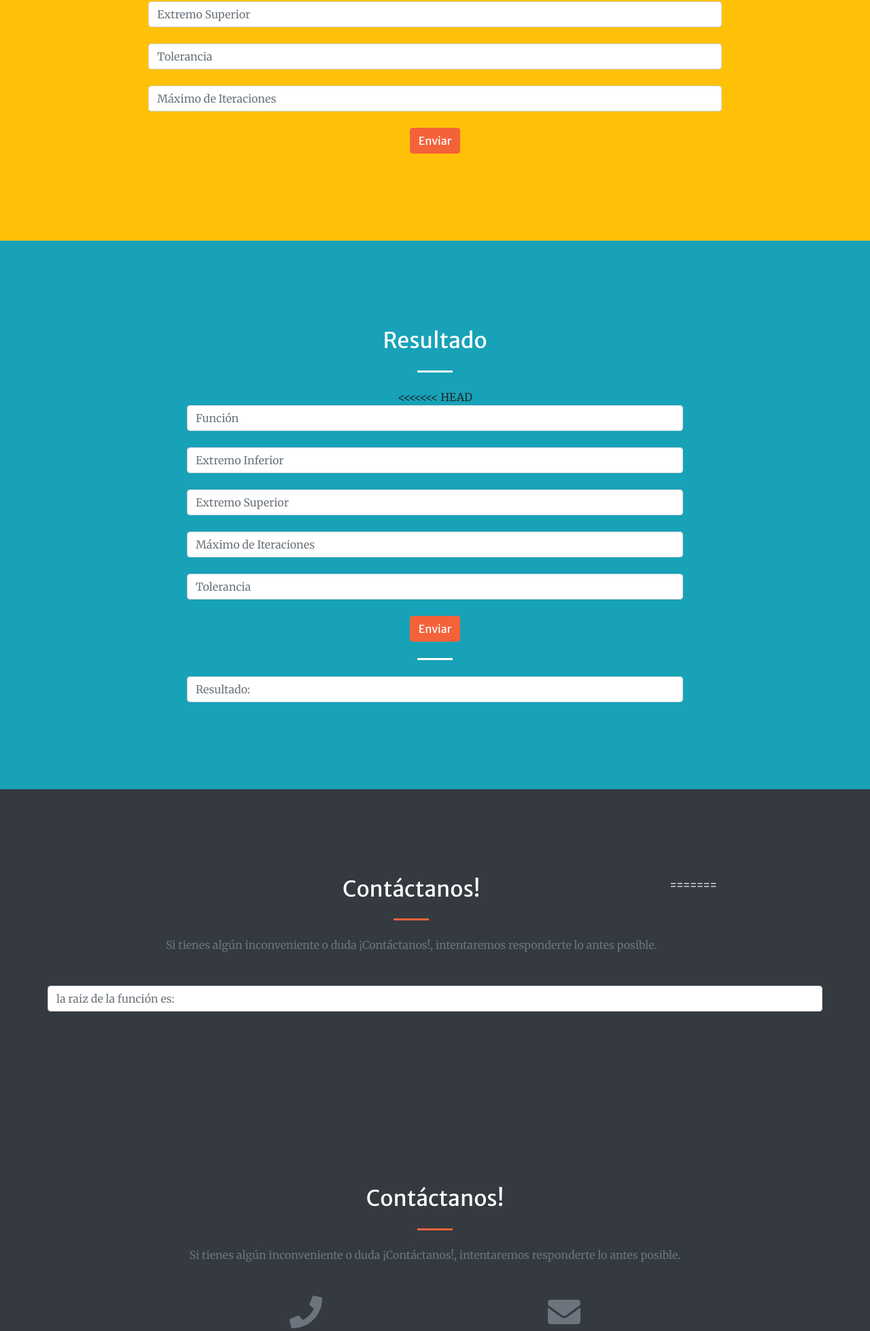
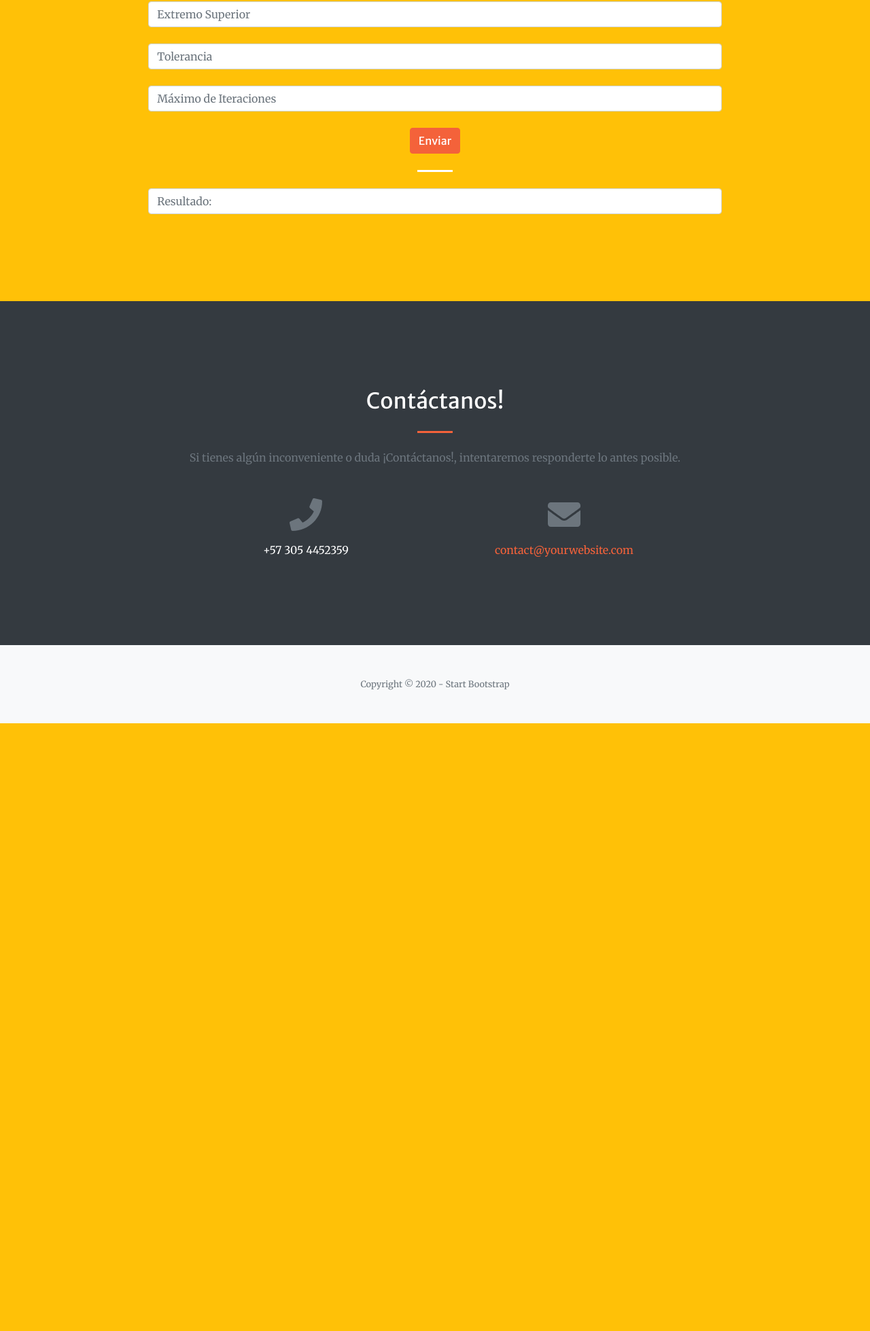
Before and after one commit to jlondo97/Proyecto_numerico, a Flask app: page /regla_falsa in a window 1280 px wide. Shown: the part 1139-3097 px from the top of the page at 68% size. After the commit the page ends 2203 px from the top, so only its background shows below. Run offline with Flask 2, Linux system fonts and the light colour scheme; parts of the project's set-up code (start-up, migrations or seed data) failed here and were passed over; some libraries are stand-ins or nearby versions.

Commit message:
fixing conflicts

```diff
--- a/app/src/templates/reglaFalsa.html
+++ b/app/src/templates/reglaFalsa.html
@@ -50,62 +50,21 @@
                 <div class="col-lg-8 text-center">
                     <h2 class="text-white mt-0">Parámetros</h2>
                     <hr class="divider light my-4" />
-                    <input type="text" class="form-control" name="funcion" placeholder="Función">
+                    <input type="text" class="form-control" name="funcion" placeholder="Función" required>
                     <br>
-                    <input type="text" class="form-control" name="ei" placeholder="Extremo Inferior">
+                    <input type="text" class="form-control" name="ei" placeholder="Extremo Inferior" require>
                     <br>
-                    <input type="text" class="form-control" name="es" placeholder="Extremo Superior">
+                    <input type="text" class="form-control" name="es" placeholder="Extremo Superior" require>
                     <br>
-                    <input type="text" class="form-control" name="tolerancia" placeholder="Tolerancia">
+                    <input type="text" class="form-control" name="tolerancia" placeholder="Tolerancia" require>
                     <br>
-                    <input type="text" class="form-control" name="iteracion" placeholder="Máximo de Iteraciones">
+                    <input type="text" class="form-control" name="iteracion" placeholder="Máximo de Iteraciones" require>
                     <br>
                     <button type="submit" class="btn btn-primary">Enviar</button>
+                    <hr class="divider light my-4" />
+                        <input type="text" class="form-control" name="Iteraciones" placeholder="Resultado: {{resultado}} ">
                 </div>
             </div>
-            </div>
-        </form>
-    </section>
-    <section class="page-section bg-info" id="sistemas de ecuaciones">
-        <form method="POST">
-            <div class="container">
-                <div class="row justify-content-center">
-                    <div class="col-lg-8 text-center">
-                        <h2 class="text-white mt-0">Resultado</h2>
-                        <hr class="divider light my-4" />
-<<<<<<< HEAD
-                        <input type="text" class="form-control" placeholder="Función" required>
-                        <br>
-                        <input type="text" class="form-control" placeholder="Extremo Inferior" required>
-                        <br>
-                        <input type="text" class="form-control" placeholder="Extremo Superior" required>
-                        <br>
-                        <input type="text" class="form-control" placeholder="Máximo de Iteraciones" required>
-                        <br>
-                        <input type="text" class="form-control" placeholder="Tolerancia" required>
-                        <br>
-                        <button type="button" class="btn btn-primary">Enviar</button>
-                        <hr class="divider light my-4" />
-                        <input type="text" class="form-control" name="Iteraciones" placeholder="Resultado: {{resultado}} ">
-                    </div>
-                </div>
-            </div>
-        </section>
-
-        <!-- Contact-->
-        <section class="page-section bg-dark text-white" id="contact">
-            <div class="container">
-                <div class="row justify-content-center">
-                    <div class="col-lg-8 text-center">
-                        <h2 class="mt-0">Contáctanos!</h2>
-                        <hr class="divider my-4" />
-                        <p class="text-muted mb-5">Si tienes algún inconveniente o duda ¡Contáctanos!, intentaremos responderte lo antes posible.</p>
-                    </div>
-=======
-                        <input type="text" class="form-control" name="Iteraciones"
-                            placeholder="la raiz de la función es: {{resultado}} ">
-                    </div>
-                </div>
             </div>
         </form>
     </section>
@@ -125,7 +84,6 @@
                 <div class="col-lg-4 ml-auto text-center mb-5 mb-lg-0">
                     <i class="fas fa-phone fa-3x mb-3 text-muted"></i>
                     <div>+57 305 4452359</div>
->>>>>>> 9a937339d86d4d7d10f4cd89751aeb859d05630b
                 </div>
                 <div class="col-lg-4 mr-auto text-center">
                     <i class="fas fa-envelope fa-3x mb-3 text-muted"></i>
```
Also changed, not shown: app/src/templates/biseccion.html (+0 -18 lines), app/src/templates/puntoFijo.html (+7 -37 lines).
